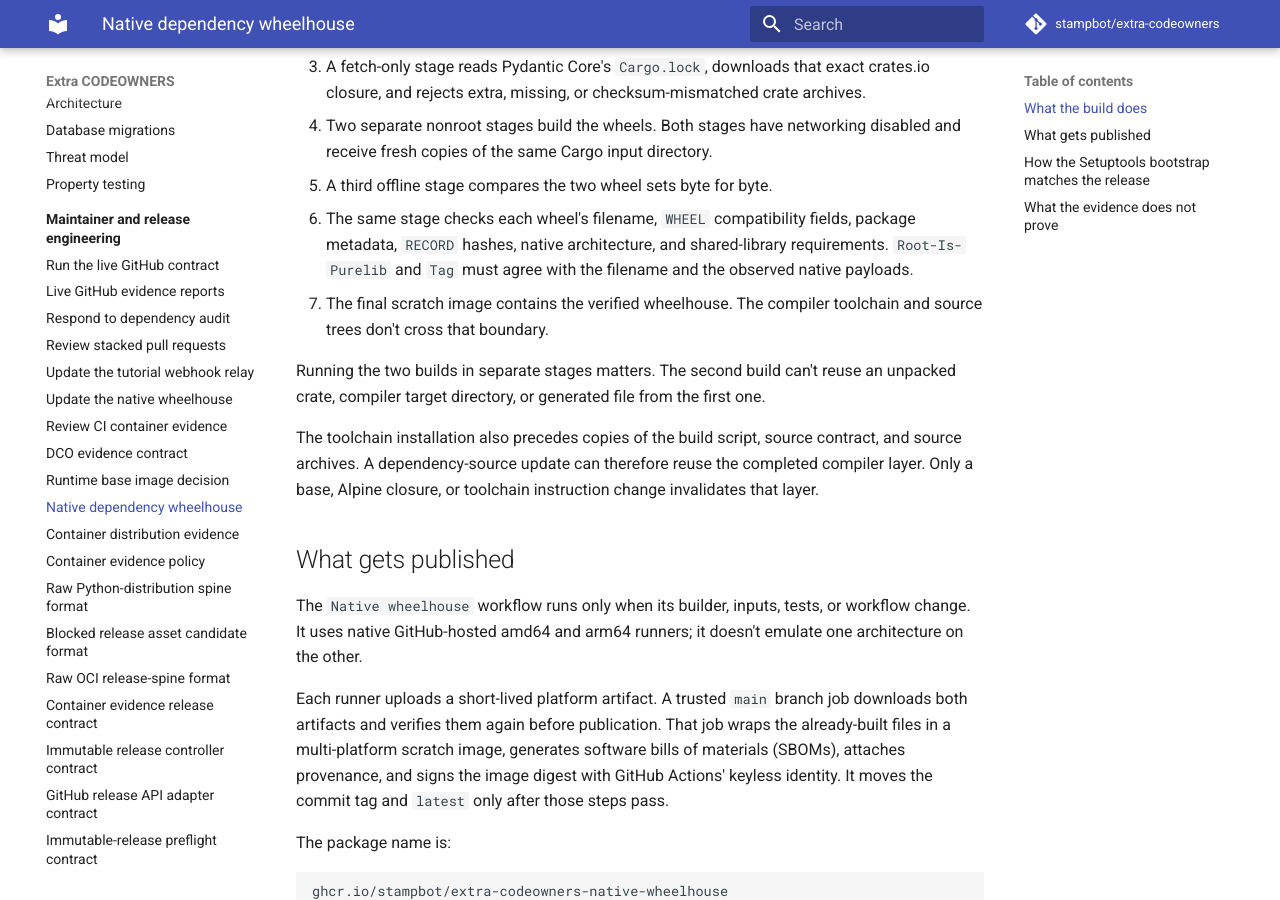
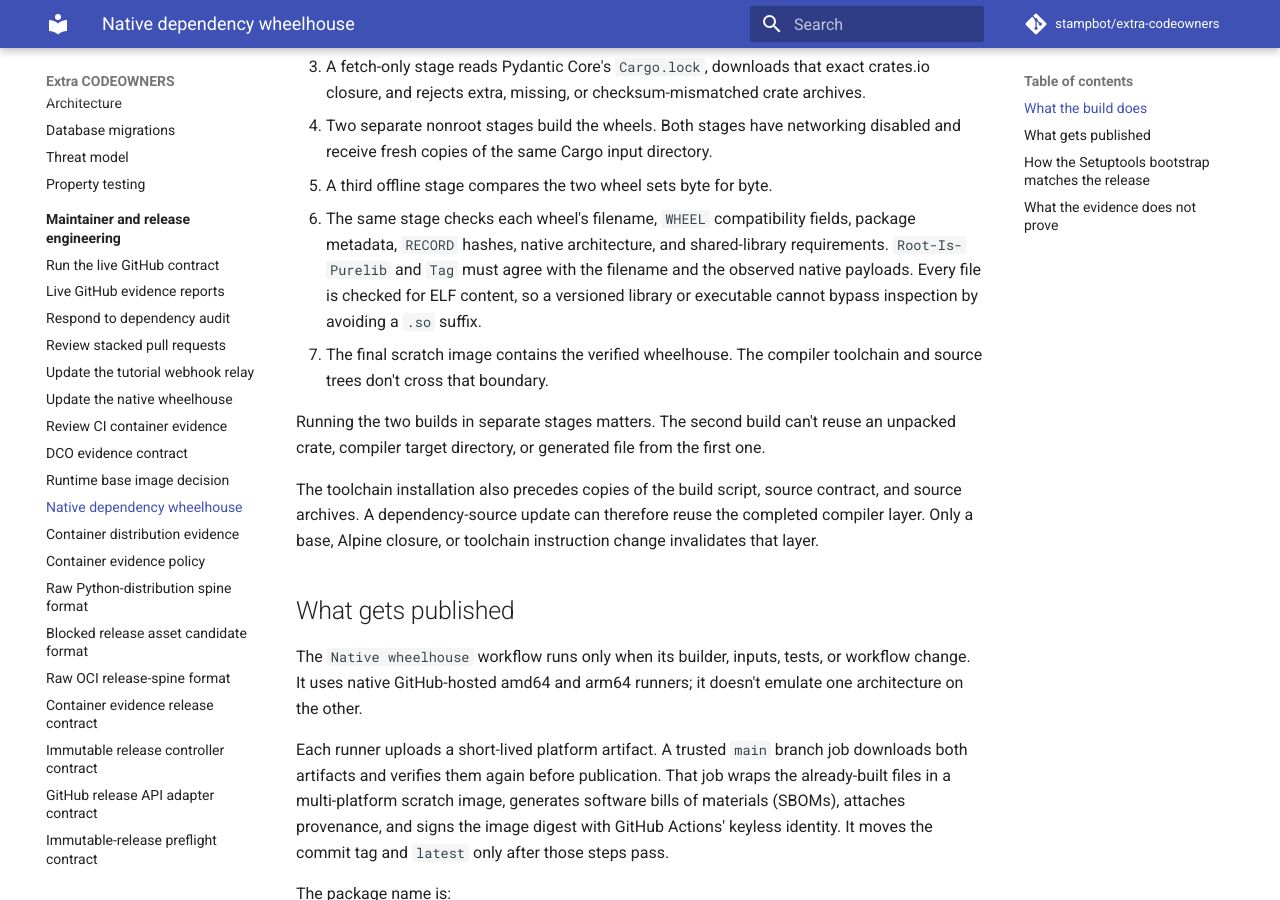
Before and after one commit to stampbot/extra-codeowners, an MkDocs documentation site: the page built from docs/explanation/native-wheelhouse.md, in a window 1280 px wide and 900 px high, scrolled down 757 px. Built offline with MkDocs 1.6.1 and Material for MkDocs 9.7.7, drawn with Linux system fonts in a browser that asks for light colours; comment, search, counter and statistics services are not loaded.

Commit message:
fix: inspect every wheel ELF payload
Signed-off-by: Danny Sauer <github@dannysauer.com>

```diff
--- a/docs/explanation/native-wheelhouse.md
+++ b/docs/explanation/native-wheelhouse.md
@@ -38,7 +38,9 @@ The build then follows this sequence:
 6. The same stage checks each wheel's filename, `WHEEL` compatibility fields,
    package metadata, `RECORD` hashes, native architecture, and shared-library
    requirements. `Root-Is-Purelib` and `Tag` must agree with the filename and
-   the observed native payloads.
+   the observed native payloads. Every file is checked for ELF content, so a
+   versioned library or executable cannot bypass inspection by avoiding a
+   `.so` suffix.
 7. The final scratch image contains the verified wheelhouse. The compiler
    toolchain and source trees don't cross that boundary.
 
```
Also changed, not shown: CHANGELOG.md (+4 -3 lines), docs/how-to/update-native-wheelhouse.md (+2 -1 lines), 2 other files.
